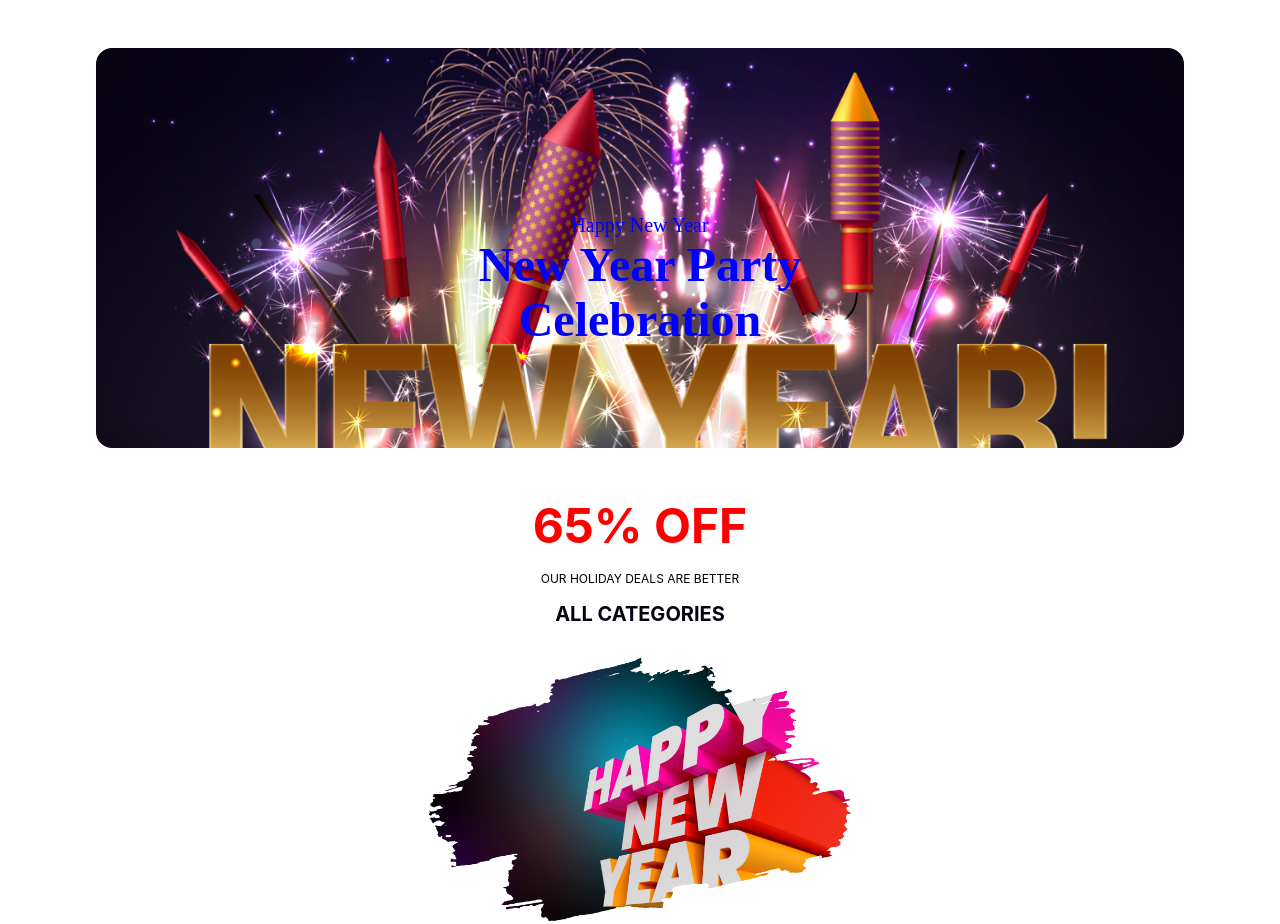
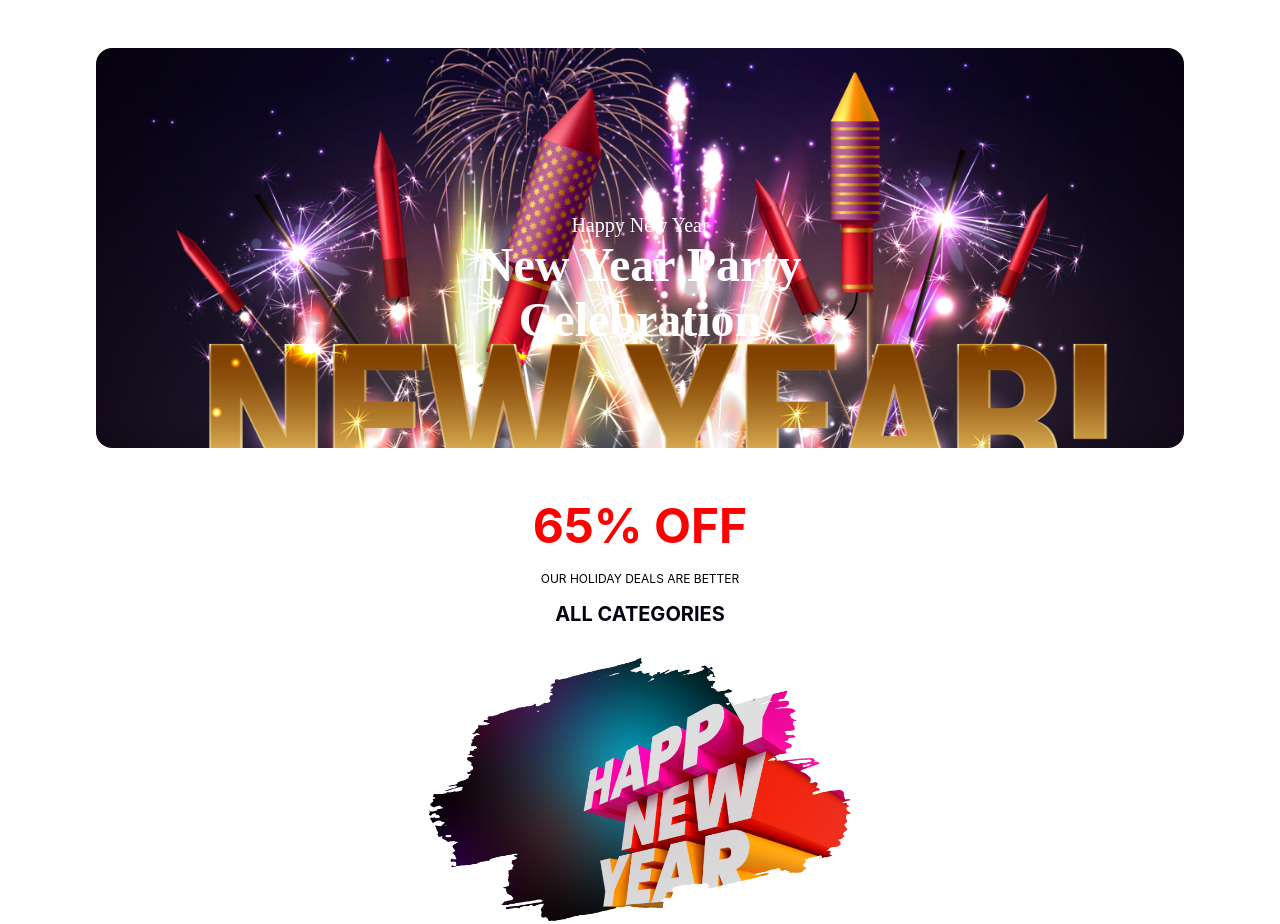
Before and after one commit to sujonifty/New-year, a plain HTML site: page index.html in a window 1280 px wide. Shown: the top 924 px of the page. Drawn offline with Linux system fonts and the light colour scheme.

```diff
--- a/css/style.css
+++ b/css/style.css
@@ -25,7 +25,7 @@
 .heading-content {
     max-width: 632px;
     width: 632px;
-    color: blue;
+    color: #FFFFFF;
     text-align: center;
     margin: 3rem auto;
 
@@ -39,7 +39,7 @@
 
 .heading-description {
     font-size: 3rem;
-    font-weight: 700;
+    font-weight: 900;
 }
 
 /* ------------Discount section-------- */
--- a/index.html
+++ b/index.html
@@ -150,7 +150,7 @@
                         <img src="images/Rectangle 3.png" alt="">
                     </div>
                     <div class="cards">
-                        <img src="images/Rectangle 4.png" alt="">
+                        <img src="images/Rectangle 4.png" alt="Rectangle 4.png">
                     </div>
                     <div class="cards">
                         <img src="images/Rectangle 5.png" alt="">
```
